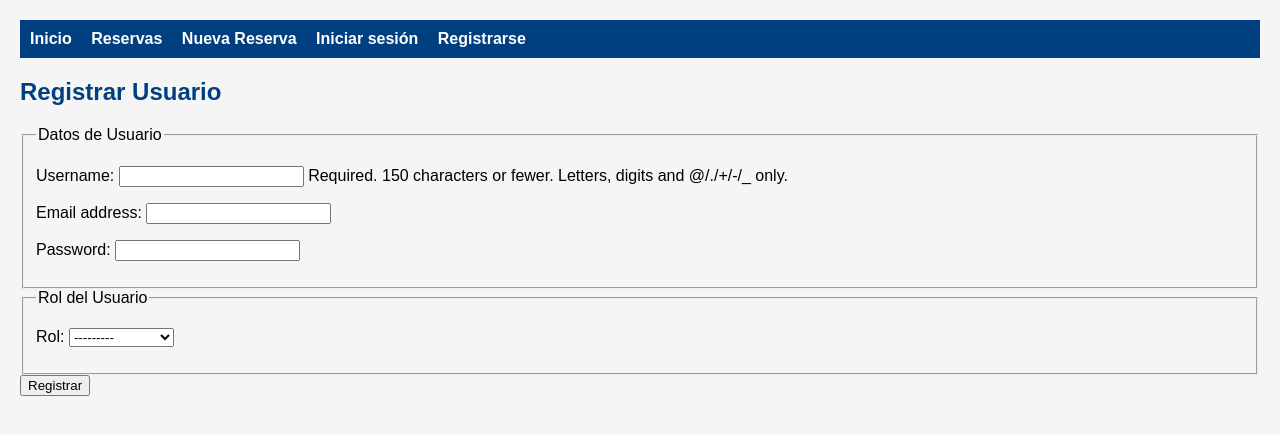
After one commit to nattcuello/trabajo_aerolinea, a Django app: page /usuarios/registro/ in a window 1280 px wide. The commit adds this page. Shown: the top 435 px of the page. Run offline with Django 5.2, Linux system fonts and the light colour scheme.

Commit message:
creacion de usuario, login, y renderizado del mismo

```diff
--- a/home/templates/base.html
+++ b/home/templates/base.html
@@ -44,10 +44,19 @@
     <nav>
         <a href="{% url 'home:index' %}">Inicio</a>
         {# <a href="{% url 'vuelos:listado_vuelos' %}">Vuelos</a> #}
-        {# <a href="{% url 'pasajeros:lista' %}">Pasajeros</a>#}
+        {# <a href="{% url 'pasajeros:lista' %}">Pasajeros</a> #}
         <a href="{% url 'reservas:lista_reservas' %}">Reservas</a>
         <a href="{% url 'reservas:crear_reserva' %}">Nueva Reserva</a>
+
+        {% if user.is_authenticated %}
+            <span style="color: white; margin-left: 20px;">Hola, {{ user.username }}</span>
+            <a href="{% url 'usuarios:logout' %}">Cerrar sesión</a>
+        {% else %}
+            <a href="{% url 'usuarios:login' %}">Iniciar sesión</a>
+            <a href="{% url 'usuarios:registro' %}">Registrarse</a>
+        {% endif %}
     </nav>
+
 
     {% block content %}
     {% endblock %}
--- a/trabajo_aerolineas/settings.py
+++ b/trabajo_aerolineas/settings.py
@@ -127,3 +127,8 @@ STATIC_URL = 'static/'
 # https://docs.djangoproject.com/en/5.2/ref/settings/#default-auto-field
 
 DEFAULT_AUTO_FIELD = 'django.db.models.BigAutoField'
+
+# Redirecciones de login/logout
+LOGIN_URL = 'usuarios:login'
+LOGIN_REDIRECT_URL = 'home:index'
+LOGOUT_REDIRECT_URL = 'home:index'
--- a/trabajo_aerolineas/urls.py
+++ b/trabajo_aerolineas/urls.py
@@ -6,6 +6,7 @@ urlpatterns = [
     path('vuelos/', include('vuelos.urls')),
     path('pasajeros/', include('pasajeros.urls')),
     path('reservas/', include('reservas.urls')),
+    path('usuarios/', include('usuarios.urls', namespace='usuarios')),
     path('', include('home.urls')),
 
 
--- a/usuarios/admin.py
+++ b/usuarios/admin.py
@@ -1,11 +1,6 @@
-# usuarios/admin.py
-
 from django.contrib import admin
 from .models import PerfilUsuario
-
 
 @admin.register(PerfilUsuario)
 class PerfilUsuarioAdmin(admin.ModelAdmin):
     list_display = ('user', 'rol')
-    list_filter = ('rol',)
-    search_fields = ('user__username', 'user__email')
--- a/usuarios/forms.py
+++ b/usuarios/forms.py
@@ -0,0 +1,13 @@
+from django import forms
+from django.contrib.auth.models import User
+from .models import PerfilUsuario
+
+class UsuarioForm(forms.ModelForm):
+    class Meta:
+        model = User
+        fields = ['username', 'email', 'password']
+
+class PerfilUsuarioForm(forms.ModelForm):
+    class Meta:
+        model = PerfilUsuario
+        fields = ['rol']
--- a/usuarios/models.py
+++ b/usuarios/models.py
@@ -1,18 +1,15 @@
-# usuarios/models.py
-
 from django.db import models
 from django.contrib.auth.models import User
 
-
 class PerfilUsuario(models.Model):
-    ROLES = [
+    OPCIONES_ROL = [
         ('admin', 'Administrador'),
         ('operador', 'Operador'),
         ('pasajero', 'Pasajero'),
     ]
 
     user = models.OneToOneField(User, on_delete=models.CASCADE)
-    rol = models.CharField(max_length=20, choices=ROLES)
+    rol = models.CharField(max_length=20, choices=OPCIONES_ROL)
 
     def __str__(self):
-        return f"{self.user.username} ({self.get_rol_display()})"
+        return f"{self.user.username} - {self.get_rol_display()}"
--- /dev/null
+++ b/usuarios/templates/usuarios/registro.html
@@ -0,0 +1,19 @@
+{% extends 'base.html' %}
+
+{% block content %}
+  <h2>Registrar Usuario</h2>
+  <form method="POST">
+    {% csrf_token %}
+    <fieldset>
+      <legend>Datos de Usuario</legend>
+      {{ user_form.as_p }}
+    </fieldset>
+
+    <fieldset>
+      <legend>Rol del Usuario</legend>
+      {{ perfil_form.as_p }}
+    </fieldset>
+
+    <button type="submit">Registrar</button>
+  </form>
+{% endblock %}
--- a/usuarios/urls.py
+++ b/usuarios/urls.py
@@ -0,0 +1,11 @@
+from django.urls import path
+from .views import registro_usuario
+from django.contrib.auth import views as auth_views
+
+app_name = 'usuarios'
+
+urlpatterns = [
+    path('registro/', registro_usuario, name='registro'),
+    path('login/', auth_views.LoginView.as_view(template_name='usuarios/login.html'), name='login'),
+    path('logout/', auth_views.LogoutView.as_view(next_page='home:index'), name='logout'),
+]
--- a/usuarios/views.py
+++ b/usuarios/views.py
@@ -1,3 +1,27 @@
-from django.shortcuts import render
+from django.shortcuts import render, redirect
+from django.contrib.auth.models import User
+from .forms import UsuarioForm, PerfilUsuarioForm
 
-# Create your views here.
+def registro_usuario(request):
+    if request.method == 'POST':
+        user_form = UsuarioForm(request.POST)
+        perfil_form = PerfilUsuarioForm(request.POST)
+        if user_form.is_valid() and perfil_form.is_valid():
+            user = user_form.save(commit=False)
+            user.set_password(user.password)  # importante: guardar password hasheado
+            user.save()
+
+            perfil = perfil_form.save(commit=False)
+            perfil.user = user
+            perfil.save()
+
+            return redirect('home:index')  # o a donde quieras redirigir
+    else:
+        user_form = UsuarioForm()
+        perfil_form = PerfilUsuarioForm()
+
+    return render(request, 'usuarios/registro.html', {'user_form': user_form, 'perfil_form': perfil_form})
+
+def lista_usuarios(request):
+    usuarios = User.objects.all()
+    return render(request, 'usuarios/lista_usuarios.html', {'usuarios': usuarios})
```
Also changed, not shown: usuarios/templates/usuarios/lista_usuarios.html (added, +10 -0 lines), usuarios/templates/usuarios/login.html (added, +10 -0 lines).
